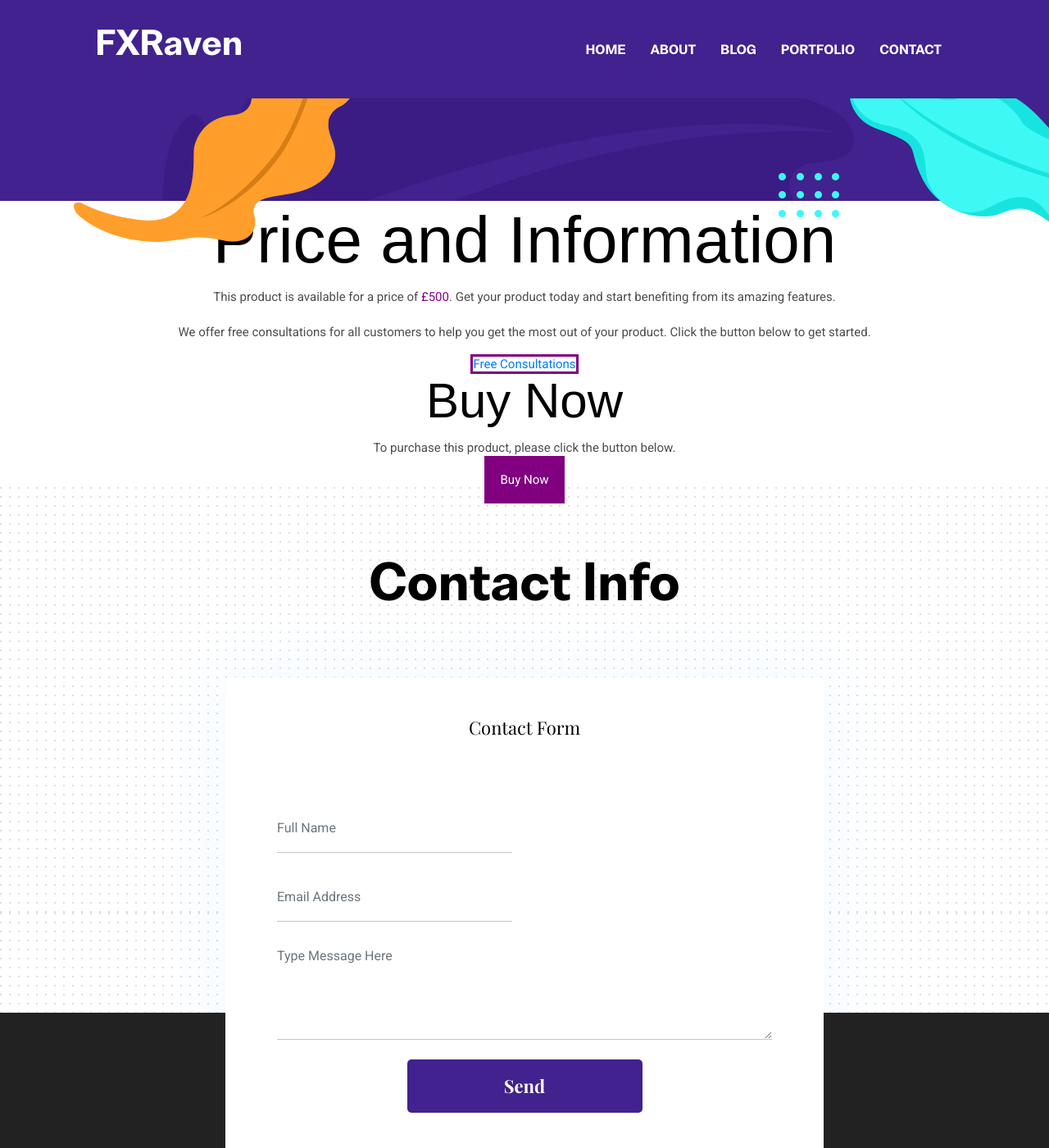
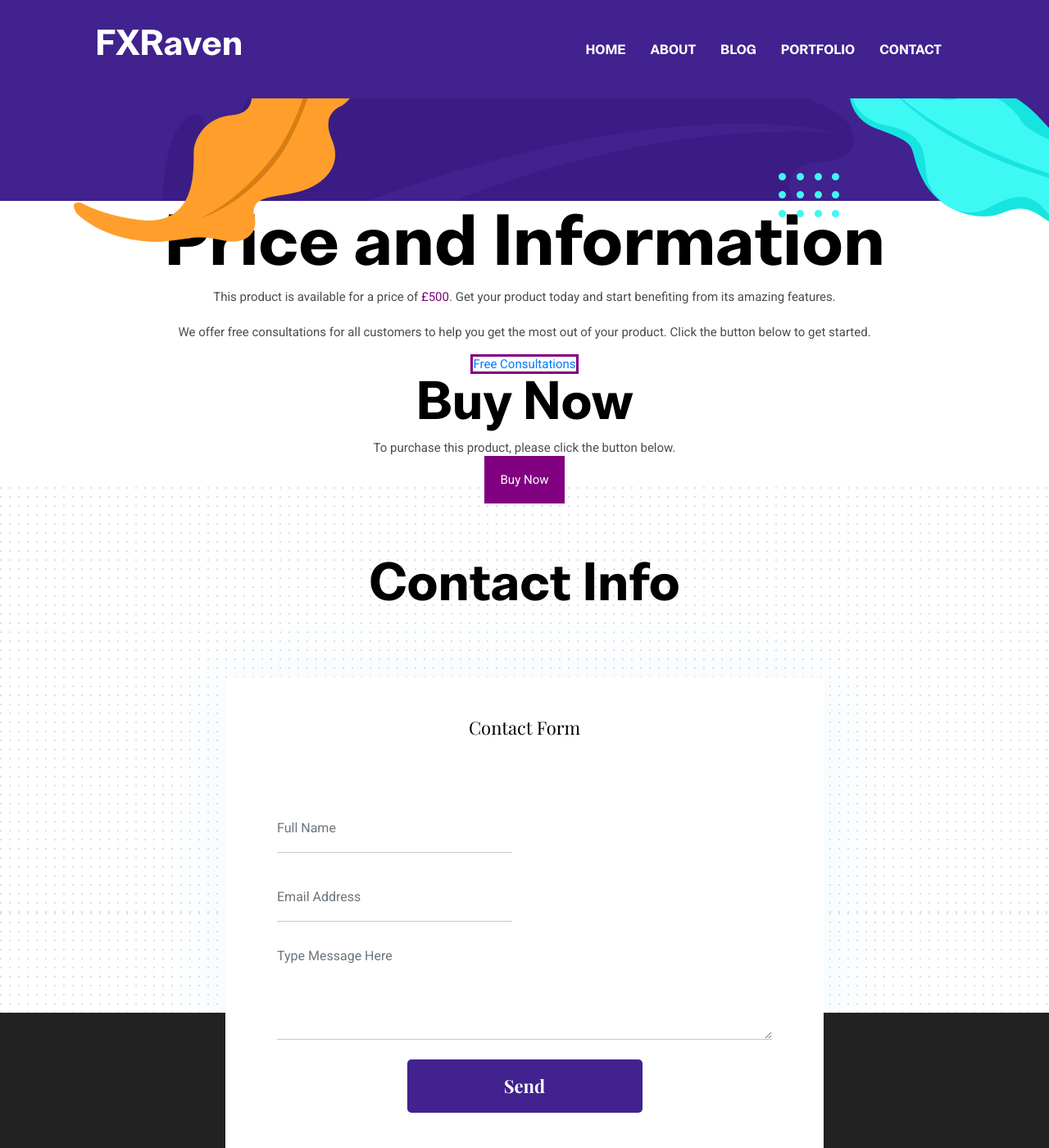
Before and after one commit to Vision-Live/FXRaven, a Jekyll site: the page built from _pages/marketing-plan.html, in a window 1280 px wide and 1400 px high, scrolled down 355 px. Shown: the whole window at 82% size. Built offline with Jekyll 4.4.1, drawn with Linux system fonts in a browser that asks for light colours; some web fonts are replaced.

Commit message:
Update _marketing-plan.scss

```diff
--- a/assets/scss/templates/_marketing-plan.scss
+++ b/assets/scss/templates/_marketing-plan.scss
@@ -1,3 +1,3 @@
 h1, h2 {
-  font-family: 'Raleway', sans-serif;
+  font-family: 'BwNistaInt-xBd', sans-serif;
 }
```
